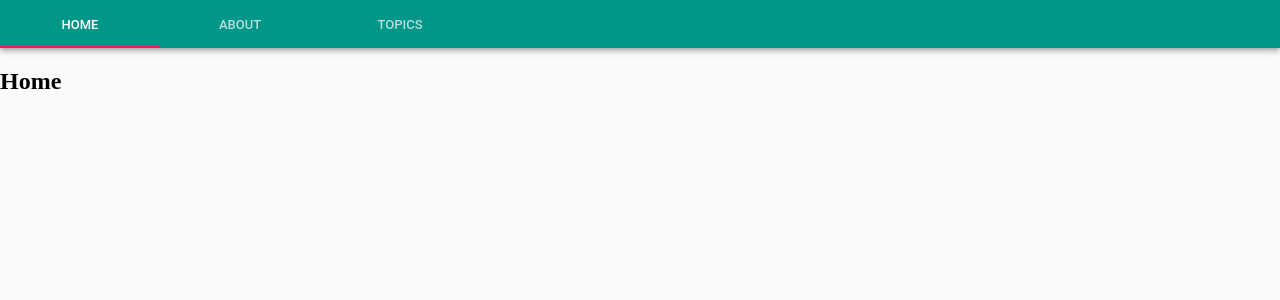
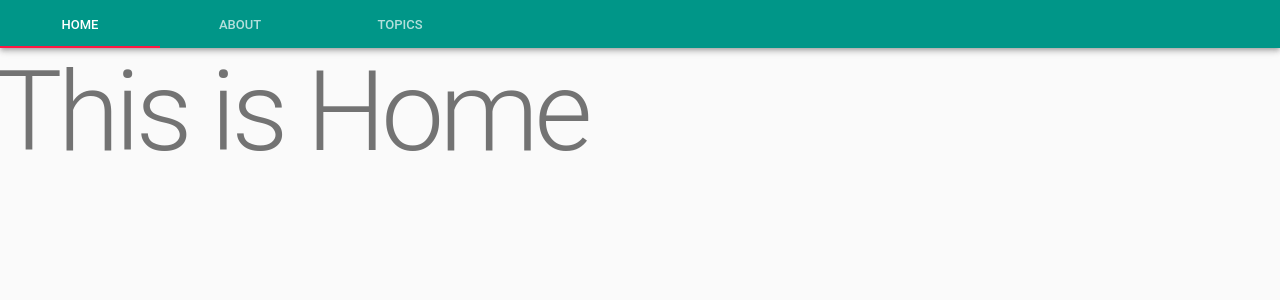
Before and after one commit to sasurau4/profile, a React app: page / in a window 1280 px wide. Shown: the top 300 px of the page. Built offline with nearby package versions, Linux system fonts and the light colour scheme.

Commit message:
[WIP] implement Home component

```diff
--- a/src/components/Home.tsx
+++ b/src/components/Home.tsx
@@ -1,8 +1,11 @@
+import Typography from '@material-ui/core/Typography';
 import * as React from 'react';
 
 const Home = () => (
   <div>
-    <h2>Home</h2>
+    <Typography variant="display4" gutterBottom={true}>
+      This is Home
+    </Typography>
   </div>
 );
 
```
